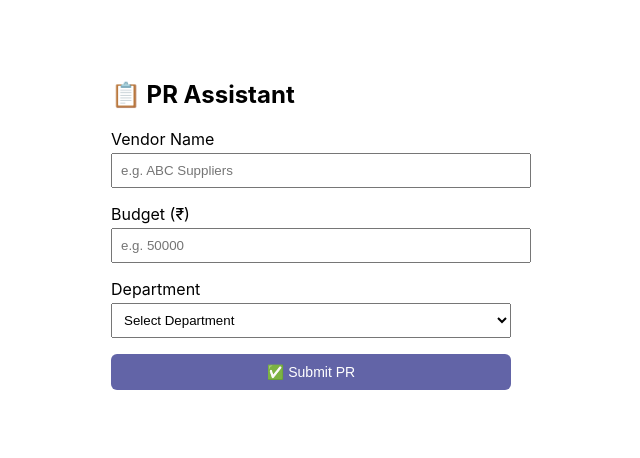
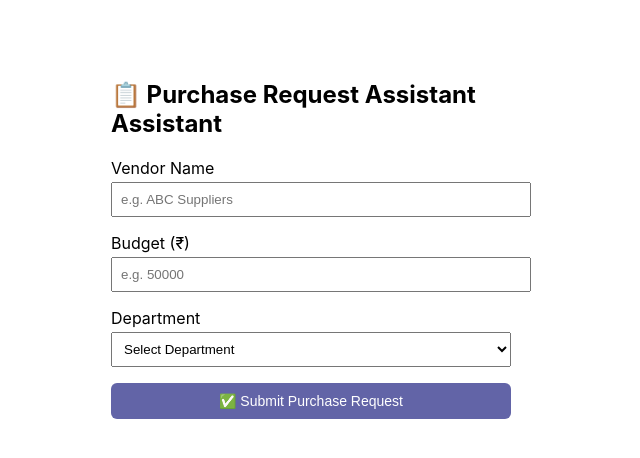
Before and after one commit to AnirutthSA/ZAYO_PR, a React (Vite) app: page / in a window 1280 px wide. Shown: the top 458 px of the page, without its empty margins (329-969 px from the left). Built offline with nearby package versions, Linux system fonts and the light colour scheme.

Commit message:
updated PR form

```diff
--- a/src/Tab/App.tsx
+++ b/src/Tab/App.tsx
@@ -31,7 +31,7 @@ export default function App() {
 
   return (
     <div style={{ maxWidth: 400, margin: "40px auto", padding: 20 }}>
-      <h2>📋 PR Assistant</h2>
+      <h2>📋 Purchase Request Assistant Assistant</h2>
 
       <div style={{ marginBottom: 16 }}>
         <label>Vendor Name</label>
@@ -81,7 +81,7 @@ export default function App() {
           cursor: "pointer"
         }}
       >
-        ✅ Submit PR
+        ✅ Submit Purchase Request
       </button>
     </div>
   );
```
Also changed, not shown: appPackage/manifest.json, 1 other file (tests, documents, lock files or other folders).
